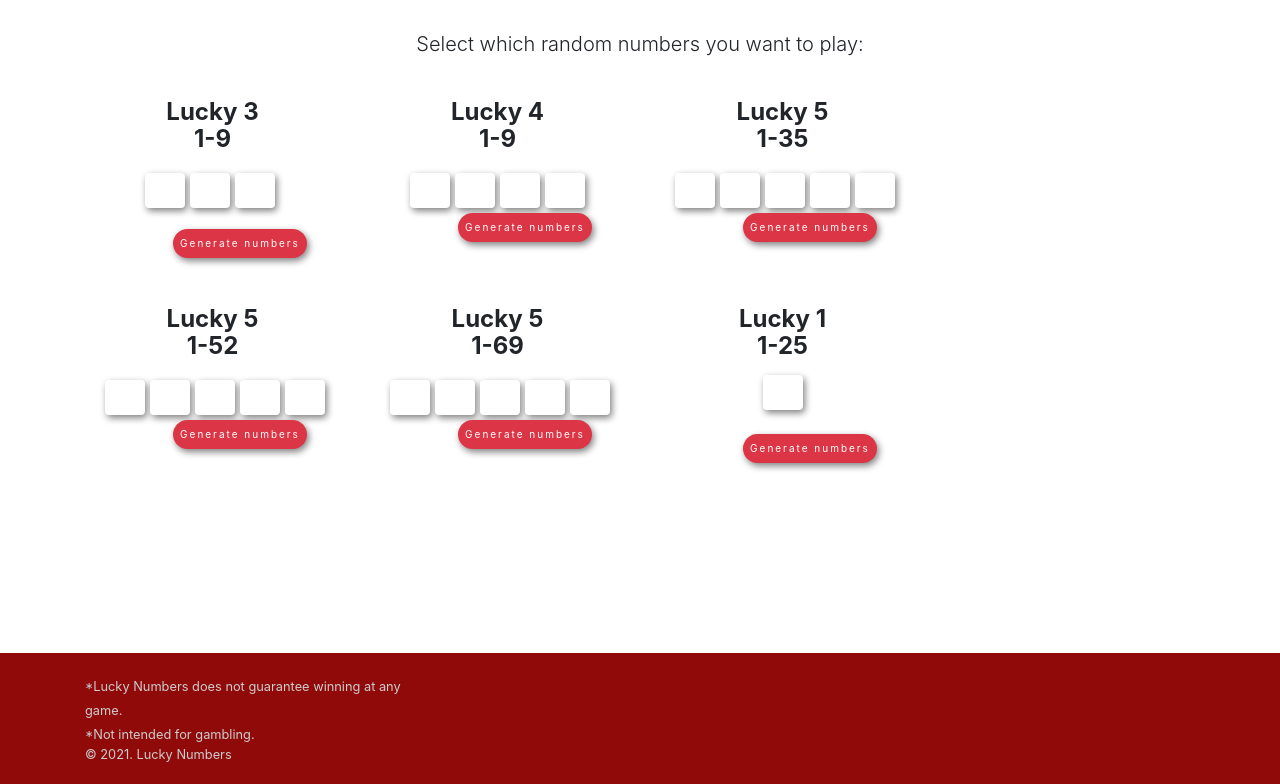
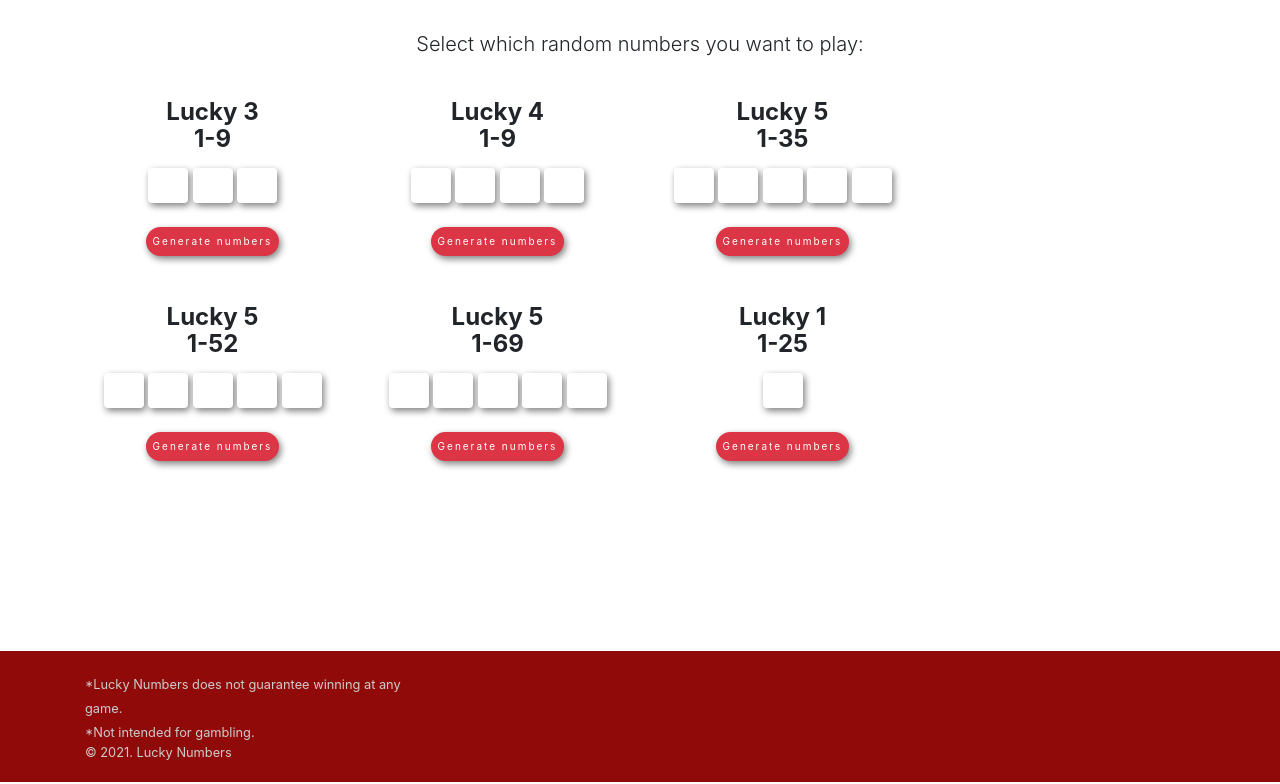
Before and after one commit to lialeon84/luckynum, a plain HTML site: page index.html in a window 1280 px wide. Shown: the part 65-849 px from the top of the page. Drawn offline with Linux system fonts and the light colour scheme.

Commit message:
corrected the alignment of the input boxes and button

```diff
--- a/css/style.css
+++ b/css/style.css
@@ -1,17 +1,4 @@
 /* lucky 3 */
-
-.float-container {
-    display: grid;
-    grid-template-columns: repeat(5, 10px);
-    grid-gap: 35px;
-    margin-left: 55px;
-}
-
-.float-child {
-    width: 50%;
-    float: left;
-    padding: 5px;
-}
 
 #genthreeOne,
 #genthree2,
@@ -27,13 +14,6 @@
 
 /* lucky 4 */
 
-.float-container1 {
-    display: grid;
-    grid-template-columns: repeat(5, 10px);
-    grid-gap: 35px;
-    margin-left: 35px;
-}
-
 #genfour1,
 #genfour2,
 #genfour3,
@@ -48,13 +28,6 @@
 
 
 /* lucky 5 */
-
-.float-container2 {
-    display: grid;
-    grid-template-columns: repeat(5, 10px);
-    grid-gap: 35px;
-    margin-left: 15px;
-}
 
 #genfive1,
 #genfive2,
@@ -104,13 +77,6 @@
 
 /* lucky 1 */
 
-.float-container3 {
-    display: grid;
-    grid-template-columns: repeat(5, 10px);
-    grid-gap: 40px;
-    margin-left: 50px;
-}
-
 #genone1 {
     width: 40px;
     height: 35px;
@@ -133,7 +99,7 @@
     border-radius: 25px;
     font-size: 10px;
     padding: 7px;
-    margin-left: 55px;
+    /* margin-left: 55px; */
     letter-spacing: 2px;
     box-shadow: 2px 3px 7px 0px rgb(128, 128, 128);
 }
--- a/index.html
+++ b/index.html
@@ -44,23 +44,17 @@
                         <div class="home-blog-post">
 
                             <div class="heading text-center">
+                                <div>
                                     <h4>Lucky 3 <br>1-9</h4>
 
-                                <div class="float-container">
+                                    <input id="genthreeOne" readonly="readonly">
 
-                                    <div class="float-child green">
+                                    <input id="genthree2" readonly="readonly">
 
-                                        <input id="genthreeOne" readonly="readonly">
+                                    <input id="genthree3" readonly="readonly">
                                 </div>
 
-                                    <div class="float-child blue">
-                                        <input id="genthree2" readonly="readonly">
-                                    </div>
-                                    <div class="float-child blue">
-                                        <input id="genthree3" readonly="readonly">
-                                    </div>
-                                </div>
-                                <p class="intro"></p>
+                                <br>
                                 <div>
                                     <button id="genthree" class="btn btn-danger" onclick="myThree()">Generate numbers</button>
                                 </div>
@@ -71,24 +65,19 @@
                         <div class="home-blog-post">
 
                             <div class="heading text-center">
+                                <div>
+                                    <h4>Lucky 4<br>1-9</h4>
 
-                                <h4>Lucky 4<br>1-9</h4>
-                                <div class="float-container1">
+                                    <input id="genfour1" readonly="readonly">
 
-                                    <div class="float-child green">
-                                        <input id="genfour1" readonly="readonly">
+                                    <input id="genfour2" readonly="readonly">
+
+                                    <input id="genfour3" readonly="readonly">
+
+                                    <input id="genfour4" readonly="readonly">
                                 </div>
 
-                                    <div class="float-child blue">
-                                        <input id="genfour2" readonly="readonly">
-                                    </div>
-                                    <div class="float-child blue">
-                                        <input id="genfour3" readonly="readonly">
-                                    </div>
-                                    <div class="float-child blue">
-                                        <input id="genfour4" readonly="readonly">
-                                    </div>
-                                </div>
+                                <br>
                                 <div>
                                     <button id="genfour" class="btn btn-danger" onclick="myFour()">Generate numbers</button>
                                 </div>
@@ -98,27 +87,20 @@
                     <div class="col-lg-3">
                         <div class="home-blog-post">
                             <div class="heading text-center">
+                                <div>
+                                    <h4>Lucky 5<br>1-35</h4>
 
-                                <h4>Lucky 5<br>1-35</h4>
-                                <div class="float-container2">
+                                    <input id="genfive1" readonly="readonly">
 
-                                    <div class="float-child green">
-                                        <input id="genfive1" readonly="readonly">
-                                    </div>
+                                    <input id="genfive2" readonly="readonly">
 
-                                    <div class="float-child blue">
-                                        <input id="genfive2" readonly="readonly">
-                                    </div>
-                                    <div class="float-child blue">
                                     <input id="genfive3" readonly="readonly">
-                                    </div>
-                                    <div class="float-child blue">
+
                                     <input id="genfive4" readonly="readonly">
-                                    </div>
-                                    <div class="float-child blue">
+
                                     <input id="genfive5" readonly="readonly">
                                 </div>
-                                </div>
+                                <br>
                                 <div>
                                     <button id="genfive" class="btn btn-danger" onclick="myFive()">Generate numbers</button>
                                 </div>
@@ -133,9 +115,6 @@
         <br><br>
         <section class="bg-white bar">
             <div class="container">
-                <div class="heading text-center">
-
-                </div>
 
                 <div class="row">
 
@@ -143,27 +122,20 @@
                     <div class="col-lg-3">
                         <div class="home-blog-post">
                             <div class="heading text-center">
+                                <div>
+                                    <h4>Lucky 5<br>1-52</h4>
 
-                                <h4>Lucky 5<br>1-52</h4>
-                                <div class="float-container2">
+                                    <input id="gensix1" readonly="readonly">
 
-                                    <div class="float-child green">
-                                        <input id="gensix1" readonly="readonly">
-                                    </div>
+                                    <input id="gensix2" readonly="readonly">
 
-                                    <div class="float-child blue">
-                                        <input id="gensix2" readonly="readonly">
-                                    </div>
-                                    <div class="float-child blue">
                                     <input id="gensix3" readonly="readonly">
-                                    </div>
-                                    <div class="float-child blue">
+
                                     <input id="gensix4" readonly="readonly">
-                                    </div>
-                                    <div class="float-child blue">
+
                                     <input id="gensix5" readonly="readonly">
                                 </div>
-                                </div>
+                                <br>
                                 <div>
                                     <button id="gensix" class="btn btn-danger" onclick="mySix()">Generate numbers</button>
                                 </div>
@@ -174,45 +146,36 @@
                     <div class="col-lg-3">
                         <div class="home-blog-post">
                             <div class="heading text-center">
+                                <div>
+                                    <h4>Lucky 5<br>1-69</h4>
 
-                                <h4>Lucky 5<br>1-69</h4>
-                                <div class="float-container2">
+                                    <input id="genseven1" readonly="readonly">
 
-                                    <div class="float-child green">
-                                        <input id="genseven1" readonly="readonly">
-                                    </div>
+                                    <input id="genseven2" readonly="readonly">
 
-                                    <div class="float-child blue">
-                                        <input id="genseven2" readonly="readonly">
-                                    </div>
-                                    <div class="float-child blue">
                                     <input id="genseven3" readonly="readonly">
-                                    </div>
-                                    <div class="float-child blue">
+
                                     <input id="genseven4" readonly="readonly">
-                                    </div>
-                                    <div class="float-child blue">
+
                                     <input id="genseven5" readonly="readonly">
                                 </div>
-                                </div>
+                                <br>
                                 <div>
                                     <button id="genseven" class="btn btn-danger" onclick="mySeven()">Generate numbers</button>
                                 </div>
                             </div>
                         </div>
                     </div>
+                    <br></br>
                     <div class="col-lg-3">
                         <div class="home-blog-post">
 
                             <div class="heading text-center">
-
+                                <div>
                                     <h4>Lucky 1<br>1-25</h4>
-
-
-
                                     <input id="genone1" readonly="readonly">
-
-                                <br></br>
+                                </div>
+                                <br>
                                 <div>
                                     <button id="genone" class="btn btn-danger" onclick="myOne()">Generate numbers</button>
                                 </div>
```
Lines whose indentation alone changed are shown as unchanged.
